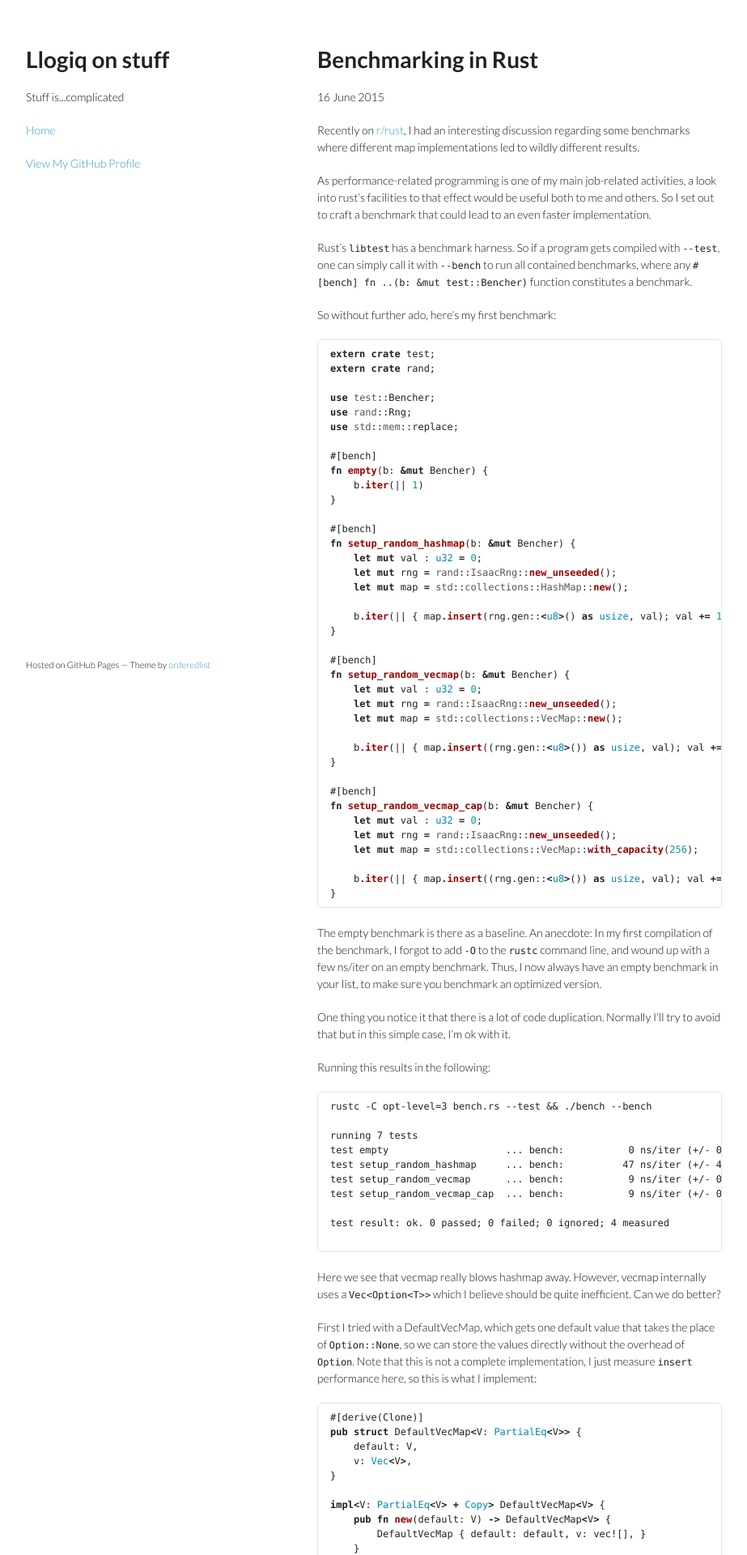
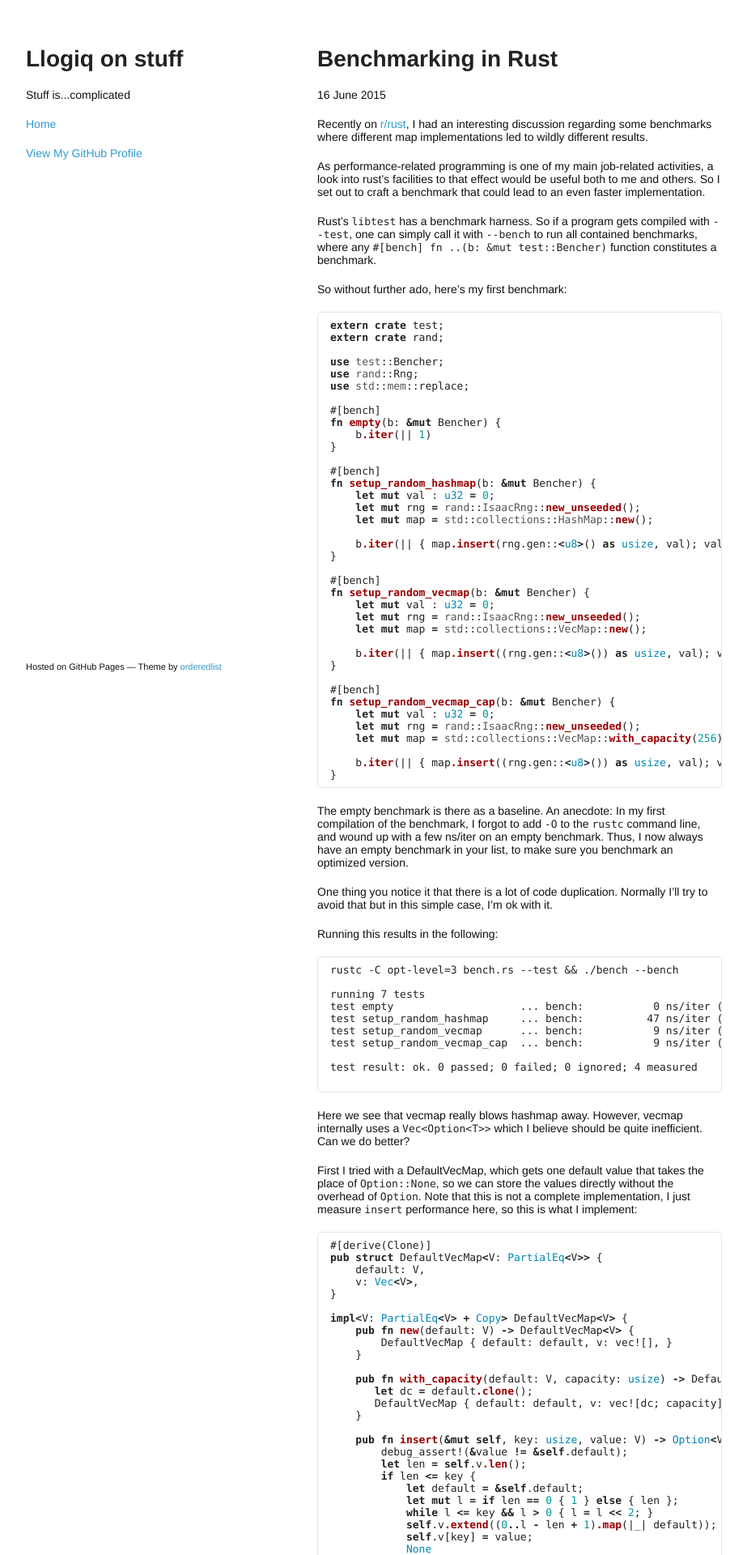
Before and after one commit to llogiq/llogiq.github.io, a Jekyll site: the page built from _posts/2015-06-16-bench.md, in a window 1280 px wide. Shown: the top 1920 px of the page at 81% size, without its empty margins (178-1101 px from the left). Built offline with Jekyll 4.4.1, drawn with Linux system fonts in a browser that asks for light colours; some of the changed text lies outside the part shown.

Commit message:
stylesheet update

```diff
--- a/stylesheets/styles.css
+++ b/stylesheets/styles.css
@@ -2,7 +2,7 @@
 
 body {
   padding:50px;
-  font:14px/1.5 Lato, "Helvetica Neue", Helvetica, Arial, sans-serif;
+  font:14px "Helvetica Neue", Helvetica, Arial, sans-serif;
   color:#111;
   font-weight:300;
 }
@@ -58,9 +58,9 @@ blockquote {
 }
 
 code, pre {
-  font-family:Monaco, Bitstream Vera Sans Mono, Lucida Console, Terminal, monospace;
+  font-family:Source Code Pro, Monaco, Bitstream Vera Sans Mono, Lucida Console, Terminal, monospace;
   color:#222;
-  font-size:12px;
+  font-size:13px;
 }
 
 pre {
```
